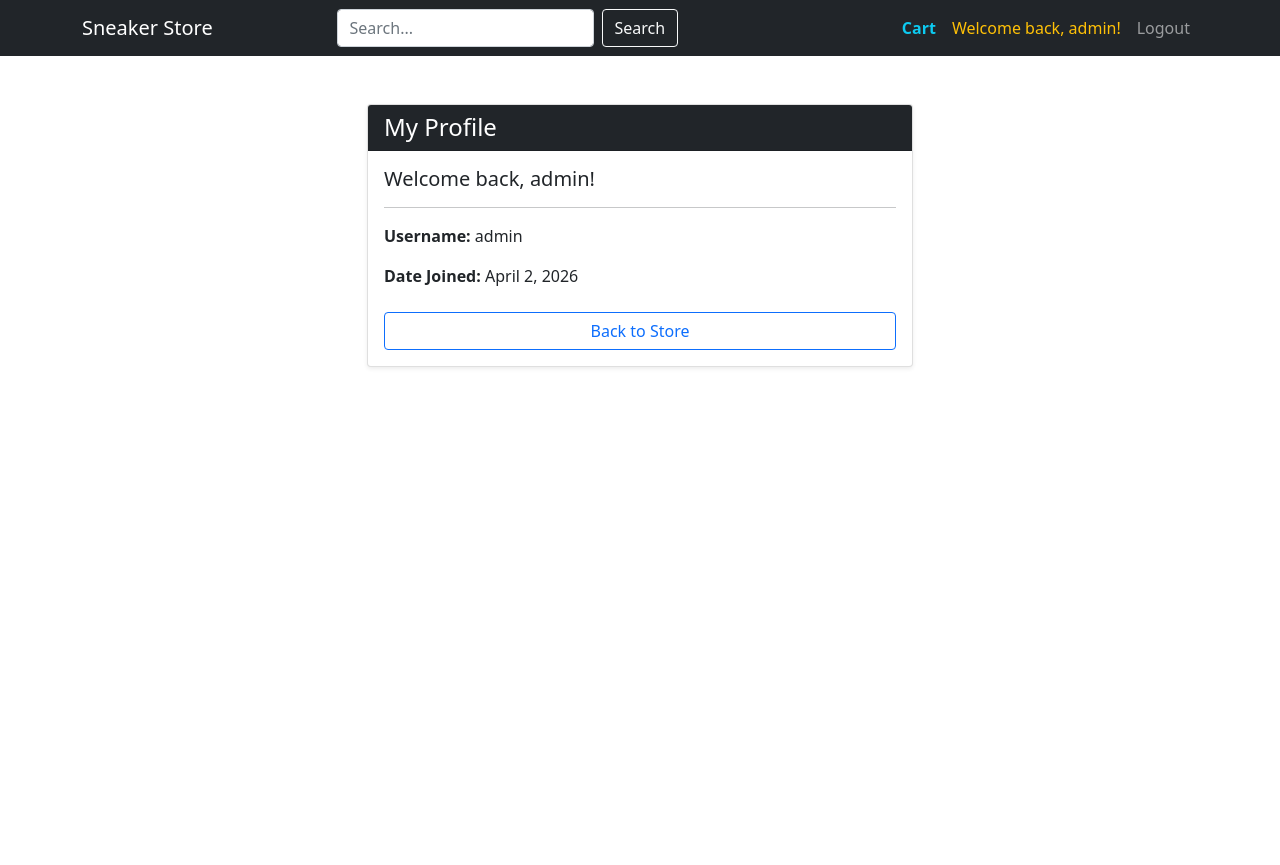
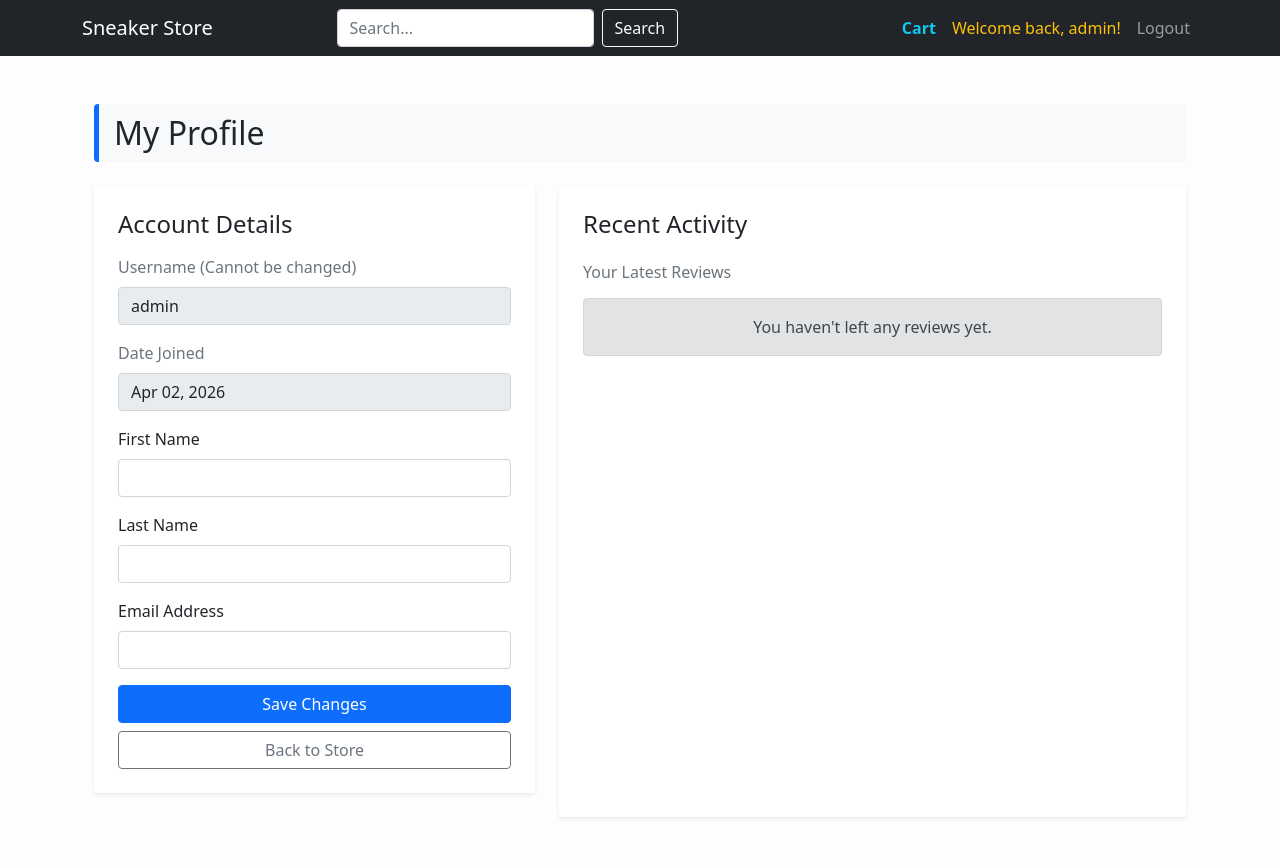
Before and after one commit to tkaloudis7/sneakers_project, a Django app: page /profile/ in a window 1280 px wide. Before the commit the page ends 368 px from the top, so only its background shows below. Run offline with Django 5.2, Linux system fonts and the light colour scheme; a user stored in the database is signed in; data that the repository does not hold is empty.

Commit message:
custom css, dashboard

```diff
--- a/config/settings.py
+++ b/config/settings.py
@@ -118,6 +118,9 @@ USE_TZ = True
 
 STATIC_URL = 'static/'
 
+STATICFILES_DIRS = [
+    BASE_DIR / 'css',
+]
 
 MEDIA_URL = '/media/'
 MEDIA_ROOT = BASE_DIR
--- /dev/null
+++ b/css/style.css
@@ -0,0 +1,29 @@
+body {
+    background-color: #fdfdfd;
+}
+
+.sneaker-card {
+    transition: transform 0.3s ease, box-shadow 0.3s ease;
+}
+
+.sneaker-card:hover {
+    transform: translateY(-7px);
+    box-shadow: 0 10px 20px rgba(0,0,0,0.15);
+}
+
+.dashboard-header {
+    border-left: 5px solid #0d6efd;
+    padding-left: 15px;
+    background-color: #f8f9fa;
+    padding: 10px 15px;
+    border-radius: 4px;
+}
+
+.review-item {
+    border-bottom: 1px solid #eee;
+    padding-bottom: 10px;
+    margin-bottom: 10px;
+}
+.review-item:last-child {
+    border-bottom: none;
+}
--- a/store/views.py
+++ b/store/views.py
@@ -84,7 +84,19 @@ def logout_view(request):
 #profile view
 @login_required(login_url='/login/')
 def profile_view(request):
-    return render(request, 'profile.html')
+    if request.method == 'POST':
+        user = request.user
+        user.first_name = request.POST.get('first_name', '')
+        user.last_name = request.POST.get('last_name', '')
+        user.email = request.POST.get('email', '')
+        user.save()
+        return redirect('/profile/')
+
+    user_reviews = Review.objects.filter(user=request.user).order_by('-id')[:5]
+    context = {
+        'user_reviews': user_reviews
+    }
+    return render(request, 'profile.html', context)
 
 #product details page
 def product_detail(request, sneaker_id):
--- a/templates/layout.html
+++ b/templates/layout.html
@@ -1,9 +1,11 @@
+{% load static %}
 <!DOCTYPE html>
 <html lang="en">
 <head>
   <meta charset="UTF-8">
   <title>Sneaker Store</title>
   <link href="https://cdn.jsdelivr.net/npm/bootstrap@5.1.3/dist/css/bootstrap.min.css" rel="stylesheet">
+  <link href="{% static 'style.css' %}" rel="stylesheet">
 </head>
 <body>
 
--- a/templates/profile.html
+++ b/templates/profile.html
@@ -1,21 +1,74 @@
 {% extends 'layout.html' %}
 
 {% block content %}
-<div class="row justify-content-center mt-5">
-    <div class="col-md-6">
-        <div class="card shadow-sm">
-            <div class="card-header bg-dark text-white">
-                <h4 class="mb-0">My Profile</h4>
+<div class="container mt-5 mb-5">
+    <h2 class="mb-4 dashboard-header">My Profile</h2>
+
+    <div class="row">
+        <div class="col-md-5 mb-4">
+            <div class="card shadow-sm border-0 p-4">
+                <h4 class="mb-3">Account Details</h4>
+
+                <form method="POST" action="/profile/">
+                    {% csrf_token %}
+
+                    <div class="mb-3">
+                        <label class="form-label text-muted">Username (Cannot be changed)</label>
+                        <input type="text" class="form-control" value="{{ user.username }}" disabled>
+                    </div>
+
+                    <div class="mb-3">
+                        <label class="form-label text-muted">Date Joined</label>
+                        <input type="text" class="form-control" value="{{ user.date_joined|date:'M d, Y' }}" disabled>
+                    </div>
+
+                    <div class="mb-3">
+                        <label class="form-label">First Name</label>
+                        <input type="text" name="first_name" class="form-control" value="{{ user.first_name }}">
+                    </div>
+
+                    <div class="mb-3">
+                        <label class="form-label">Last Name</label>
+                        <input type="text" name="last_name" class="form-control" value="{{ user.last_name }}">
+                    </div>
+
+                    <div class="mb-3">
+                        <label class="form-label">Email Address</label>
+                        <input type="email" name="email" class="form-control" value="{{ user.email }}">
+                    </div>
+
+                    <button type="submit" class="btn btn-primary w-100">Save Changes</button>
+
+                    <a href="/" class="btn btn-outline-secondary w-100 mt-2">Back to Store</a>
+                </form>
             </div>
-            <div class="card-body">
-                <h5 class="card-title">Welcome back, {{ user.username }}!</h5>
-                <hr>
-                <p class="card-text"><strong>Username:</strong> {{ user.username }}</p>
-                <p class="card-text"><strong>Date Joined:</strong> {{ user.date_joined|date:"F j, Y" }}</p>
+        </div>
 
-                <div class="d-grid gap-2 mt-4">
-                    <a href="/" class="btn btn-outline-primary">Back to Store</a>
+        <div class="col-md-7">
+            <div class="card shadow-sm border-0 p-4 h-100">
+                <h4 class="mb-4">Recent Activity</h4>
+
+                <h6 class="text-muted mb-3">Your Latest Reviews</h6>
+
+                {% if user_reviews %}
+                <div class="bg-light p-3 rounded">
+                    {% for review in user_reviews %}
+                    <div class="review-item">
+                        <div class="d-flex justify-content-between">
+                            <strong>{{ review.sneaker.brand }} {{ review.sneaker.name }}</strong>
+                            <span class="text-warning">{{ review.rating }} ★</span>
+                        </div>
+                        <p class="mb-0 text-muted" style="font-size: 14px;">"{{ review.comment }}"</p>
+                        <small><a href="{% url 'product_detail' review.sneaker.id %}">View Product</a></small>
+                    </div>
+                    {% endfor %}
                 </div>
+                {% else %}
+                <div class="alert alert-secondary text-center">
+                    You haven't left any reviews yet.
+                </div>
+                {% endif %}
+
             </div>
         </div>
     </div>
--- a/templates/store/home.html
+++ b/templates/store/home.html
@@ -63,7 +63,7 @@
     <div class="row row-cols-1 row-cols-md-3 row-cols-lg-4 g-4 justify-content-center">
         {% for sneaker in sneakers %}
         <div class="col">
-            <div class="card h-100 shadow-sm">
+            <div class="card h-100 shadow-sm sneaker-card">
 
                 <a href="{% url 'product_detail' sneaker.id %}">
                     {% if sneaker.image %}
@@ -111,7 +111,7 @@
         <div class="col">
 
             <a href="{% url 'product_detail' rec.id %}" class="text-decoration-none text-dark">
-                <div class="card h-100 border-0 bg-light shadow-sm">
+                <div class="card h-100 border-0 bg-light shadow-sm sneaker-card">
                     {% if rec.image %}
                     <img src="{{ rec.image.url }}" class="card-img-top p-3" alt="{{ rec.name }}">
                     {% endif %}
```
Also changed, not shown: db.sqlite3.
